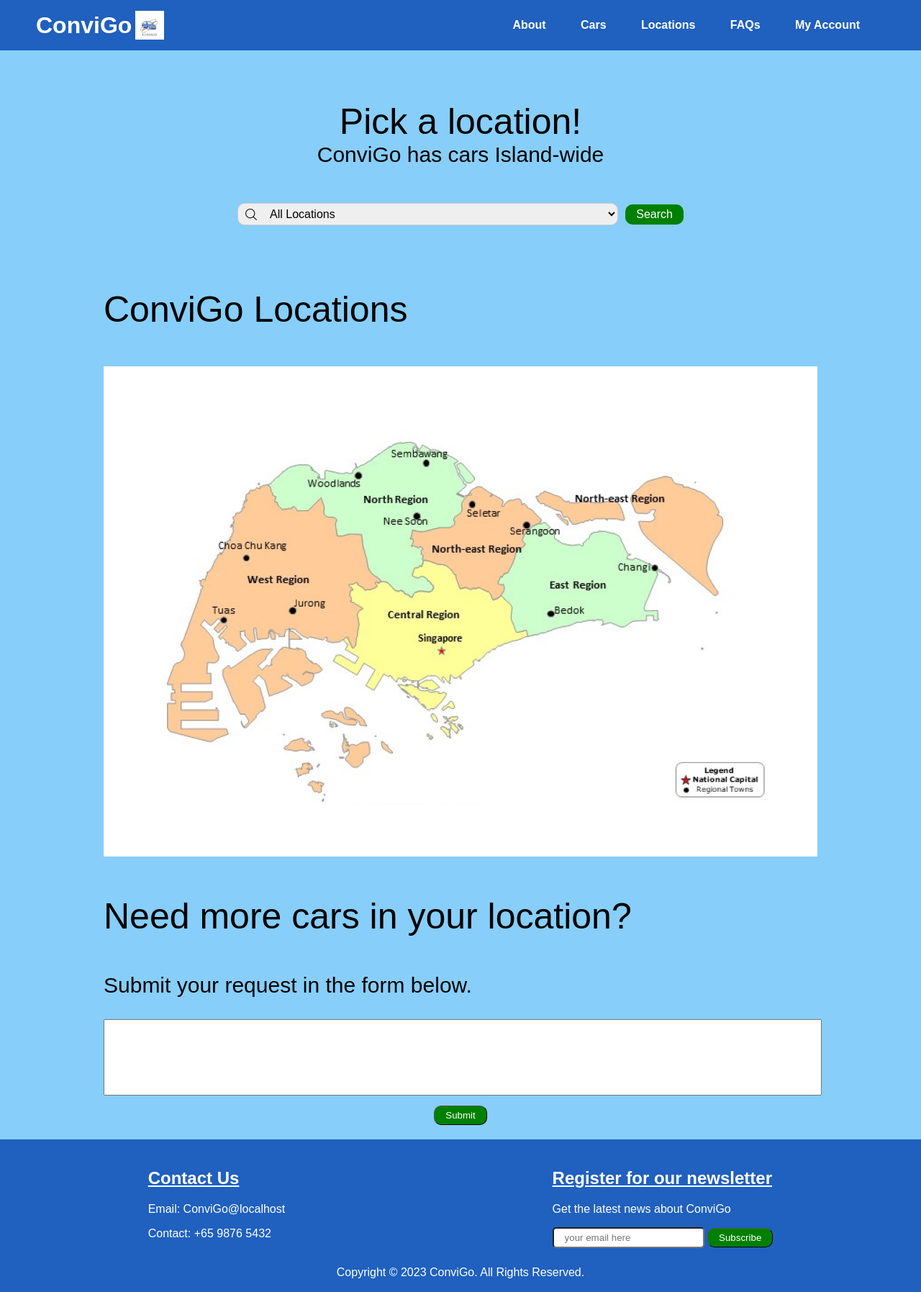
After one commit to Jessiengweijie/IE4717-Project, a PHP site: page /locations.php in a window 1280 px wide. The commit adds this page. Shown: the whole page at 72% size. Run offline with PHP 8.4, Linux system fonts and the light colour scheme; data comes from the database, SQL or seed files in the repository.

Commit message:
locations page

```diff
--- a/about.html
+++ b/about.html
@@ -21,7 +21,7 @@
                 <b>
                     <a href="about.html">About</a> &nbsp;
                     <a href="cars.php">Cars</a> &nbsp;
-                    <a href="locations.html">Locations</a> &nbsp;
+                    <a href="locations.php">Locations</a> &nbsp;
                     <a href="faqs.html">FAQs</a> &nbsp;
                     <a href="my_account.html">My Account</a>
                 </b>
--- a/assets/css/stylesheet.css
+++ b/assets/css/stylesheet.css
@@ -77,16 +77,21 @@ body {
 }
 
 .subscribe-button,
-.login-button {
+.login-button,
+.search-button,
+.submit-button {
     padding: 5px 15px;
     background-color: green;
     color: #fff;
-    border-radius: 5px;
+    border-radius: 10px;
     cursor: pointer;
+    border-width: 1px;
 }
 
 .subscribe-button:hover,
-.login-button:hover {
+.login-button:hover,
+.search-button:hover,
+.submit-button:hover {
     background-color: rgb(1, 83, 1)
 }
 
@@ -433,6 +438,58 @@ footer {
     border-radius: 5px;
 }
 
-.hourly table, td {
+.hourly table,
+td {
     border: none;
 }
+
+/* Locations page */
+.location {
+    display: flex;
+    flex-direction: column;
+    align-items: center;
+}
+
+.location .car-location-filter-container {
+    justify-content: center;
+    width: 50%;
+}
+
+.location #car-location-filter {
+    width: 100%;
+    font-size: 16px;
+}
+
+.location-header {
+    font-size: 50px;
+    margin-block-end: 0;
+}
+
+.location-subheader {
+    font-size: 30px;
+    margin-block-start: 0;
+}
+
+.map-info,
+.location-query {
+    width: 80%;
+}
+
+.map-header,
+.location-query-header {
+    font-size: 50px;
+    text-align: left;
+}
+
+.location-query-subheader {
+    font-size: 30px;
+    text-align: left;
+}
+
+.location-query-form {
+    width: 100%;
+    height: 100px;
+    resize: none;
+    font-size: 20px;
+    margin-bottom: 10px;
+}
--- a/assets/scripts/booking.js
+++ b/assets/scripts/booking.js
@@ -2,7 +2,6 @@
 //   Note: This document does not work with IE8
 
 // ********************************************************** //
-// The event handler function for the location dropdown
 
 function generateInfo() {
     // Get the URL search parameters
--- a/assets/scripts/car_information.js
+++ b/assets/scripts/car_information.js
@@ -2,7 +2,6 @@
 //   Note: This document does not work with IE8
 
 // ********************************************************** //
-// The event handler function for the location dropdown
 
 function generateInfo() {
     // Get the URL search parameters
--- /dev/null
+++ b/assets/scripts/locations.js
@@ -0,0 +1,11 @@
+// locations.js
+//   Note: This document does not work with IE8
+
+// ********************************************************** //
+
+function searchLocation() {
+    const locationSelect = document.getElementById("car-location-filter");
+    const selectedOption = locationSelect.value;
+    let url = `cars.php?location_name=${selectedOption}`
+    window.location.href = url;
+}
--- a/booking.php
+++ b/booking.php
@@ -43,7 +43,7 @@ $carData = $resultCar->fetch_assoc();
                 <b>
                     <a href="about.html">About</a> &nbsp;
                     <a href="cars.php">Cars</a> &nbsp;
-                    <a href="locations.html">Locations</a> &nbsp;
+                    <a href="locations.php">Locations</a> &nbsp;
                     <a href="faqs.html">FAQs</a> &nbsp;
                     <a href="my_account.html">My Account</a>
                 </b>
--- a/car_information.php
+++ b/car_information.php
@@ -70,7 +70,7 @@ if ($resultAvailableLocations) {
                 <b>
                     <a href="about.html">About</a> &nbsp;
                     <a href="cars.php">Cars</a> &nbsp;
-                    <a href="locations.html">Locations</a> &nbsp;
+                    <a href="locations.php">Locations</a> &nbsp;
                     <a href="faqs.html">FAQs</a> &nbsp;
                     <a href="my_account.html">My Account</a>
                 </b>
--- a/cars.php
+++ b/cars.php
@@ -244,7 +244,7 @@ if ($resultCountAudiCars) {
                 <b>
                     <a href="about.html">About</a> &nbsp;
                     <a href="cars.php">Cars</a> &nbsp;
-                    <a href="locations.html">Locations</a> &nbsp;
+                    <a href="locations.php">Locations</a> &nbsp;
                     <a href="faqs.html">FAQs</a> &nbsp;
                     <a href="my_account.html">My Account</a>
                 </b>
@@ -327,9 +327,7 @@ if ($resultCountAudiCars) {
             <!-- image retrieved from https://www.flaticon.com/search?word=question -->
 
             <div class="right-section">
-                <form method="" action="">
-                    <input type="text" class="car-search-filter" name="car_name" placeholder="Search for cars" value="<?php if (isset($_GET['car_name']) && $_GET['car_name']) echo $carName; ?>">
-                </form>
+                <input type="text" class="car-search-filter" name="car_name" id="car-name" placeholder="Search for cars" value="<?php if (isset($_GET['car_name']) && $_GET['car_name']) echo $carName; ?>">
                 <div class="car-container" id="car-container">
                     <!-- php -->
                     <?php foreach ($carData as $car) : ?>
--- a/index.html
+++ b/index.html
@@ -21,7 +21,7 @@
                 <b>
                     <a href="about.html">About</a> &nbsp;
                     <a href="cars.php">Cars</a> &nbsp;
-                    <a href="locations.html">Locations</a> &nbsp;
+                    <a href="locations.php">Locations</a> &nbsp;
                     <a href="faqs.html">FAQs</a> &nbsp;
                     <a href="my_account.html">My Account</a>
                 </b>
--- /dev/null
+++ b/locations.php
@@ -0,0 +1,116 @@
+<?php
+// create short variable names
+
+@$db = new mysqli('localhost', 'root', '', 'convigo');
+
+if (mysqli_connect_errno()) {
+    echo 'Error: Could not connect to database.  Please try again later.';
+    exit;
+}
+
+// Fetch location data from the database
+$queryLocation = "SELECT * FROM location";
+$resultLocation = $db->query($queryLocation);
+
+$locationData = array();
+
+if ($resultLocation->num_rows > 0) {
+    while ($rowLocation = $resultLocation->fetch_assoc()) {
+        $locationData[] = $rowLocation;
+    }
+}
+
+?>
+
+<!DOCTYPE html>
+<html lang="en">
+
+<head>
+    <title>Cars</title>
+    <script type="text/javascript" src="assets/scripts/locations.js"></script>
+    <meta charset="utf-8">
+    <link rel="stylesheet" href="assets/css/stylesheet.css">
+</head>
+
+<body>
+    <div id="wrapper">
+        <header>
+            <a href="/ConviGo" style="text-decoration: none; color: inherit;">
+                <h1 class="logo">ConviGo
+                    <img src="assets/images/Logo/ConviGo_Logo.png" height="40px" width="40px" alt="ConviGo_Logo" style="margin-left: 5px;">
+                </h1>
+            </a>
+
+            <nav class="navbar">
+                <b>
+                    <a href="about.html">About</a> &nbsp;
+                    <a href="cars.php">Cars</a> &nbsp;
+                    <a href="locations.php">Locations</a> &nbsp;
+                    <a href="faqs.html">FAQs</a> &nbsp;
+                    <a href="my_account.html">My Account</a>
+                </b>
+            </nav>
+        </header>
+        <div class="center location" style="background-color: lightskyblue; padding: 20px;">
+            <p class="location-header">Pick a location!</p>
+            <p class="location-subheader">ConviGo has cars Island-wide</p>
+            <div class="car-location-filter-container">
+                <select id="car-location-filter" name="location_name">
+                    <option value="">All Locations</option>
+
+                    <!-- php -->
+                    <?php foreach ($locationData as $location) : ?>
+                        <option value="<?php echo $location['name']; ?>"><?php echo $location['name']; ?></option>
+                    <?php endforeach; ?>
+
+                </select>
+                <!-- id="car-location-filter" causes function to activate from carsr.js -->
+                <a class="center search-button" onclick="searchLocation()">Search</a>
+            </div>
+            <br />
+
+            <div class="map-info">
+                <p class="map-header">ConviGo Locations</p>
+
+                <img src="assets/images/Map/sg_map.png" height="auto" width="100%" alt="map">
+            </div>
+
+            <div class="location-query">
+                <p class="location-query-header">Need more cars in your location?</p>
+                <p class="location-query-subheader">Submit your request in the form below.</p>
+                <textarea class="location-query-form" name="location-query-form" id="location-query-form"></textarea>
+                <input type="submit" class="submit-button" value="Submit">
+            </div>
+
+
+        </div>
+
+        <footer>
+            <div class="footer-container">
+                <div class="footer-left">
+                    <h2 class="underline">Contact Us</h2>
+                    <p>Email: ConviGo@localhost</p>
+                    <p>Contact: +65 9876 5432</p>
+                </div>
+                <div class="footer-right">
+                    <h2 class="underline">Register for our newsletter</h2>
+                    <p>Get the latest news about ConviGo</p>
+                    <form method="post" action="assets/php/show_post.php">
+                        <input type="email" name="email" id="email" required placeholder="your email here" style="padding: 5px 15px; border-radius: 5px;">
+                        <input class="subscribe-button" type="submit" value="Subscribe">
+                    </form>
+                </div>
+            </div>
+            Copyright &copy; 2023 ConviGo. All Rights Reserved.
+            <br />
+            <br />
+        </footer>
+    </div>
+</body>
+
+</html>
+
+<?php
+// Close the database connection
+$db->close();
+?>
--- a/login.html
+++ b/login.html
@@ -21,7 +21,7 @@
                 <b>
                     <a href="about.html">About</a> &nbsp;
                     <a href="cars.php">Cars</a> &nbsp;
-                    <a href="locations.html">Locations</a> &nbsp;
+                    <a href="locations.php">Locations</a> &nbsp;
                     <a href="faqs.html">FAQs</a> &nbsp;
                     <a href="my_account.html">My Account</a>
                 </b>
```
Also changed, not shown: assets/scripts/cars.js (+8 -6 lines), assets/scripts/carsr.js (+7 -0 lines), assets/images/Map/sg_map.png (added), locations.html (deleted).
